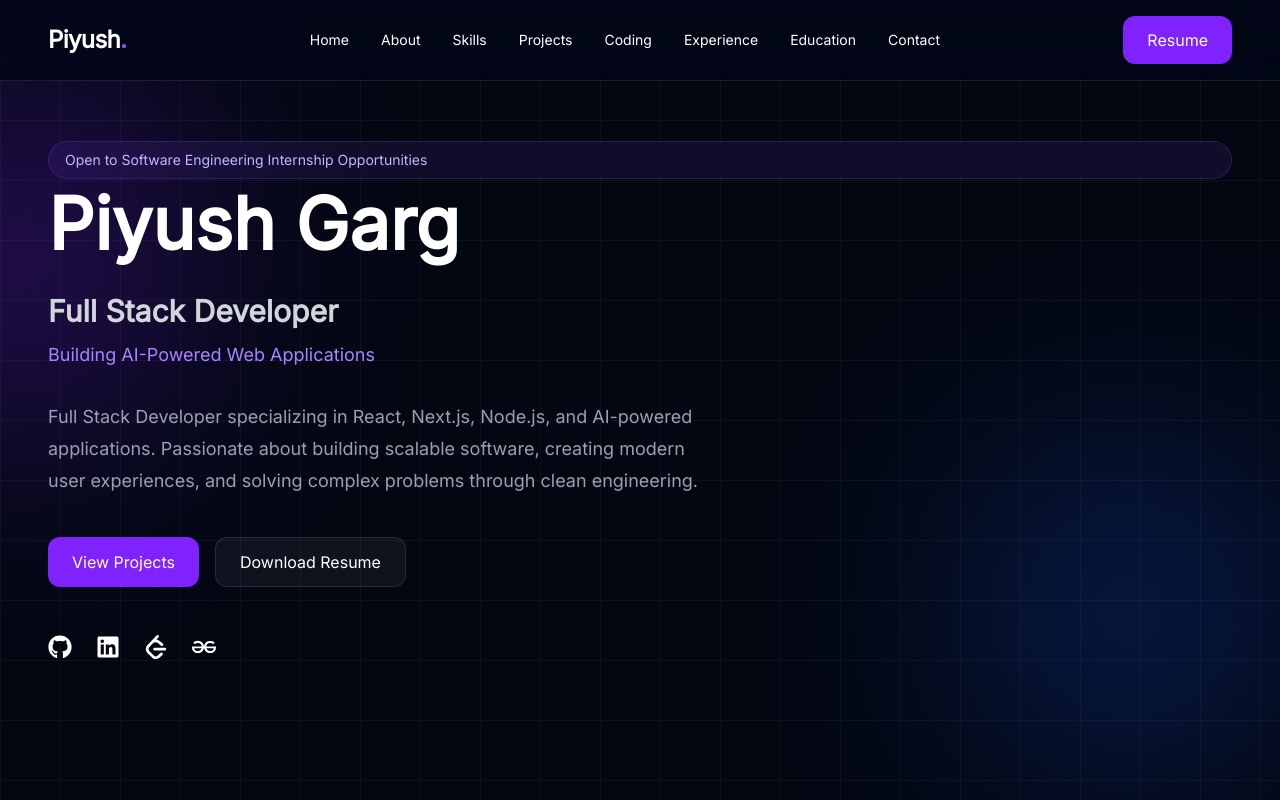
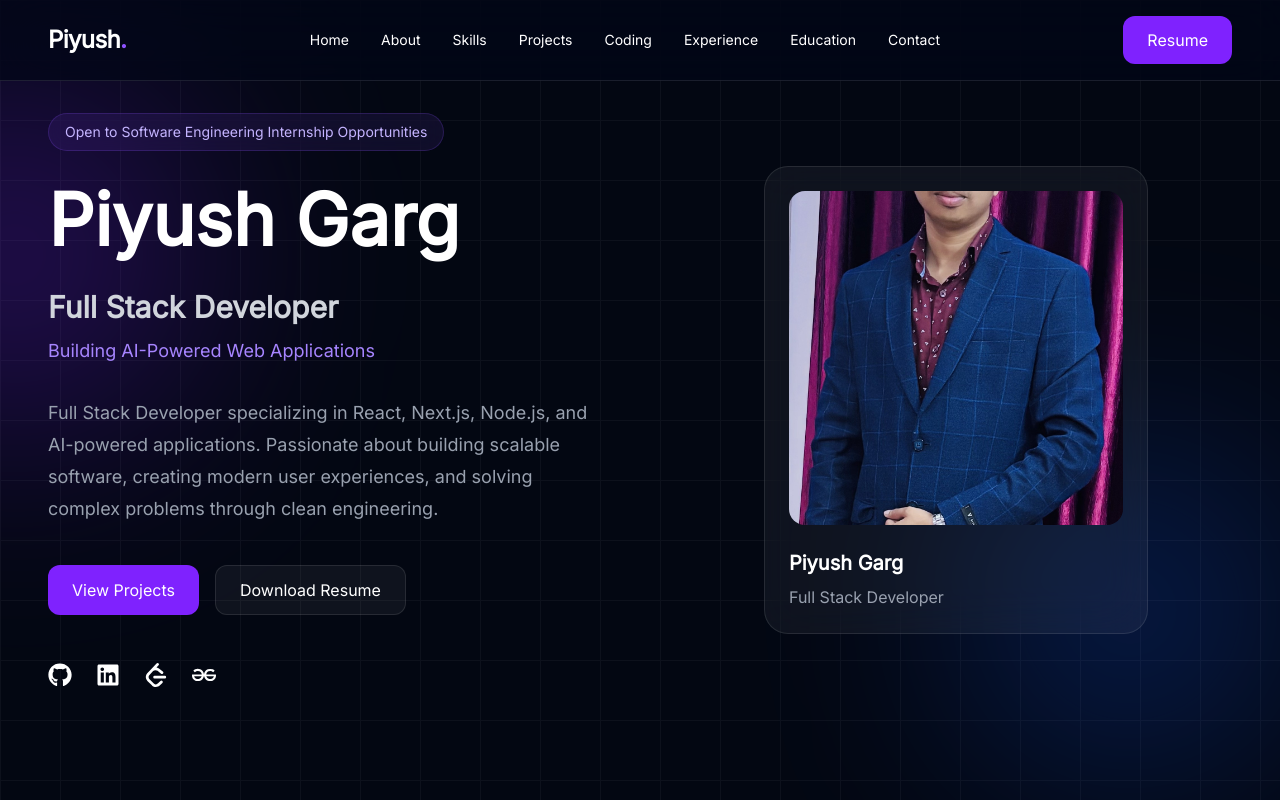
Before and after one commit to piyush-garg-web/portfolio, a React (Vite) app: page / in a window 1280 px wide. Shown: the top 800 px of the page. Built offline with nearby package versions, Linux system fonts and the light colour scheme.

Commit message:
feat: rebuild hero layout with profile card

```diff
--- a/src/components/sections/Hero.jsx
+++ b/src/components/sections/Hero.jsx
@@ -1,13 +1,14 @@
 import { motion } from "framer-motion";
-
 
 import Button from "../common/Button";
 import AnimatedBackground from "../effects/AnimatedBackground";
 import GradientOrb from "../effects/GradientOrb";
 
 import personal from "../../data/personal";
+
 import Badge from "../ui/Badge";
 import SocialLinks from "../ui/SocialLinks";
+import ProfileCard from "../ui/ProfileCard";
 
 function Hero() {
   return (
@@ -36,13 +37,13 @@ function Hero() {
           duration: 0.8,
           ease: "easeOut",
         }}
-        className="relative z-10 mx-auto flex w-full max-w-7xl flex-col px-6 sm:px-8 lg:px-12"
+        className="relative z-10 mx-auto grid w-full max-w-7xl grid-cols-1 items-center gap-20 px-6 py-24 lg:grid-cols-2 lg:px-12"
       >
-      <Badge>
-  {personal.availability}
-</Badge>
+        {/* Left Column */}
+        <div>
+          <Badge>{personal.availability}</Badge>
 
-        <h1 className="max-w-5xl text-5xl font-black leading-tight sm:text-6xl lg:text-7xl">
+          <h1 className="mt-6 max-w-5xl text-5xl font-black leading-tight sm:text-6xl lg:text-7xl">
             {personal.name}
           </h1>
 
@@ -76,6 +77,12 @@ function Hero() {
           <div className="mt-12">
             <SocialLinks />
           </div>
+        </div>
+
+        {/* Right Column */}
+        <div className="flex justify-center">
+          <ProfileCard />
+        </div>
       </motion.div>
     </section>
   );
--- /dev/null
+++ b/src/components/ui/ProfileCard.jsx
@@ -0,0 +1,25 @@
+function ProfileCard() {
+  return (
+    <div className="relative mx-auto w-full max-w-sm">
+      <div className="rounded-3xl border border-white/10 bg-white/5 p-6 backdrop-blur-xl">
+        <img
+          src="/assets/images/profile/profile.JPG"
+          alt="Piyush Garg"
+          className="aspect-square w-full rounded-2xl object-cover"
+        />
+
+        <div className="mt-6">
+          <h3 className="text-xl font-semibold text-white">
+            Piyush Garg
+          </h3>
+
+          <p className="mt-2 text-gray-400">
+            Full Stack Developer
+          </p>
+        </div>
+      </div>
+    </div>
+  );
+}
+
+export default ProfileCard;
```
Also changed, not shown: 1 other file (tests, documents, lock files or other folders). Lines whose indentation alone changed are shown as unchanged.
